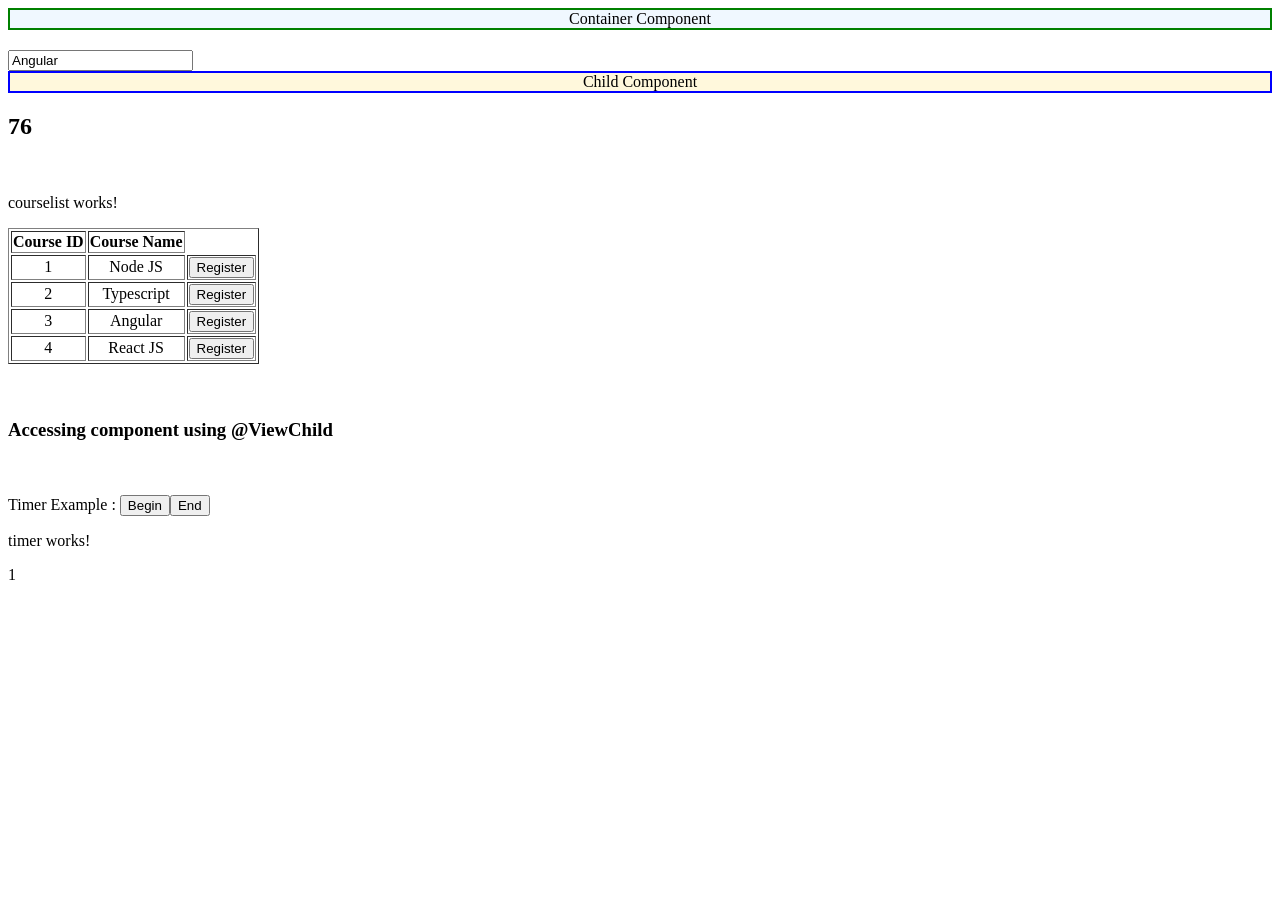
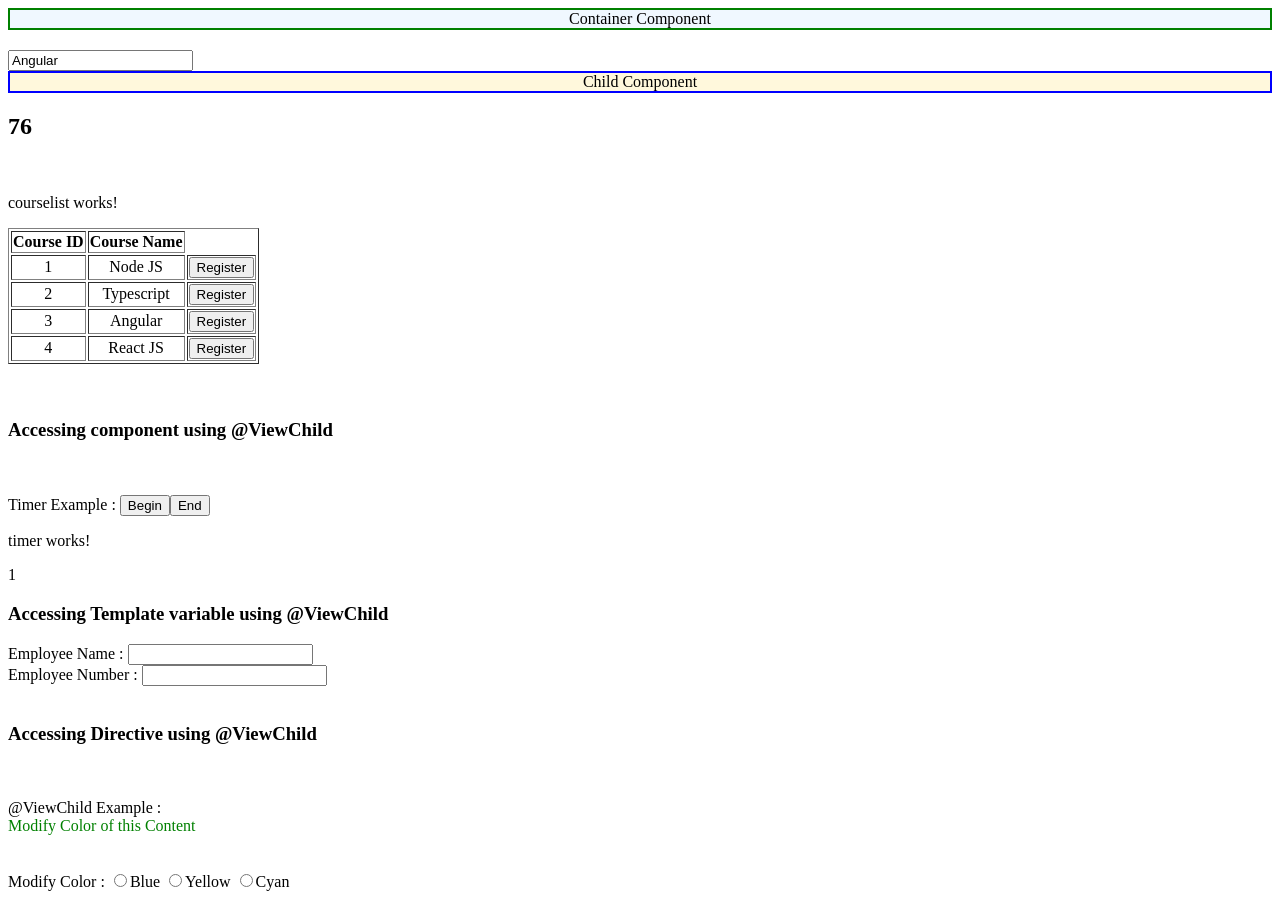
Before and after one commit to harshadasawant/infiniteAngular, an Angular app: page / in a window 1280 px wide. Before the commit the page ends 800 px from the top, so only its background shows below. Built offline with nearby package versions, Linux system fonts and the light colour scheme.

Commit message:
template ref and directive with @viewChild

```diff
--- a/src/app/app.component.html
+++ b/src/app/app.component.html
@@ -86,3 +86,26 @@ Timer Example :
 <button type="button" (click)="stopTimer()">End</button>
 <br />
 <app-timer></app-timer>
+
+<h3>Accessing Template variable using @ViewChild</h3>
+<div>
+    Employee Name :
+    <input type='text' #empName>
+    <br/> Employee Number :
+    <input type='text' #empNumber>
+</div>
+<br>
+
+<h3>Accessing Directive using @ViewChild</h3>
+<br />
+<br />
+@ViewChild Example :
+<div appColor>Modify Color of this Content</div>
+<br />
+<br />
+<div>
+  Modify Color :
+  <input type="radio" name="color" (click)="modifyColor('blue')" />Blue
+  <input type="radio" name="color" (click)="modifyColor('yellow')" />Yellow
+  <input type="radio" name="color" (click)="modifyColor('cyan')" />Cyan
+</div>
--- a/src/app/app.component.ts
+++ b/src/app/app.component.ts
@@ -1,8 +1,9 @@
 import { Component, OnInit, DoCheck, AfterContentInit, AfterContentChecked,
   AfterViewInit, AfterViewChecked,
-  OnDestroy, ViewChild
+  OnDestroy, ViewChild, ElementRef
 } from '@angular/core';
 import { TimerComponent } from './timer/timer.component';
+import { ColorDirective } from './color.directive';
 
 @Component({
   selector: 'app-root',
@@ -41,9 +42,9 @@ data = 'Angular';
   ngAfterContentChecked(): void {
       console.log('After content checked');
   }
-  ngAfterViewInit(): void {
-      console.log('After view init');
-  }
+  // ngAfterViewInit(): void {
+  //     console.log('After view init');
+  // }
   ngAfterViewChecked(): void {
       console.log('After view checked');
   }
@@ -58,4 +59,16 @@ data = 'Angular';
   stopTimer() {
     this.timerComponent.end();
   }
+  @ViewChild('empName') empName!: ElementRef;
+  @ViewChild('empNumber') empNumber!: ElementRef;
+  ngAfterViewInit() {
+    this.empName.nativeElement.style.color = 'blue';
+    this.empNumber.nativeElement.style.color = 'red';
+  }
+
+  @ViewChild(ColorDirective) colorDirective!: ColorDirective;
+  modifyColor(color: string) {
+    this.colorDirective.modify(color);
+  }
+
 }
--- a/src/app/app.module.ts
+++ b/src/app/app.module.ts
@@ -13,6 +13,7 @@ import { UsdInrPipe } from './pipes/usd-inr.pipe';
 import { CourselistComponent } from './courselist/courselist.component';
 import { ChildComponent } from './child/child.component';
 import { TimerComponent } from './timer/timer.component';
+import { ColorDirective } from './color.directive';
 
 @NgModule({
   declarations: [
@@ -24,7 +25,8 @@ import { TimerComponent } from './timer/timer.component';
     UsdInrPipe,
     CourselistComponent,
     ChildComponent,
-    TimerComponent
+    TimerComponent,
+    ColorDirective
   ],
   imports: [
     BrowserModule,
--- /dev/null
+++ b/src/app/color.directive.ts
@@ -0,0 +1,16 @@
+import { Directive, ElementRef, AfterViewInit  } from '@angular/core';
+
+@Directive({
+  selector: '[appColor]'
+})
+export class ColorDirective implements AfterViewInit {
+  constructor(private elementRef: ElementRef) { }
+  ngAfterViewInit() {
+    this.elementRef.nativeElement.style.color = 'green';
+  }
+  modify(color: string) {
+    this.elementRef.nativeElement.style.color = color;
+  }
+
+
+}
```
Also changed, not shown: 2 other files (tests, documents, lock files or other folders).
